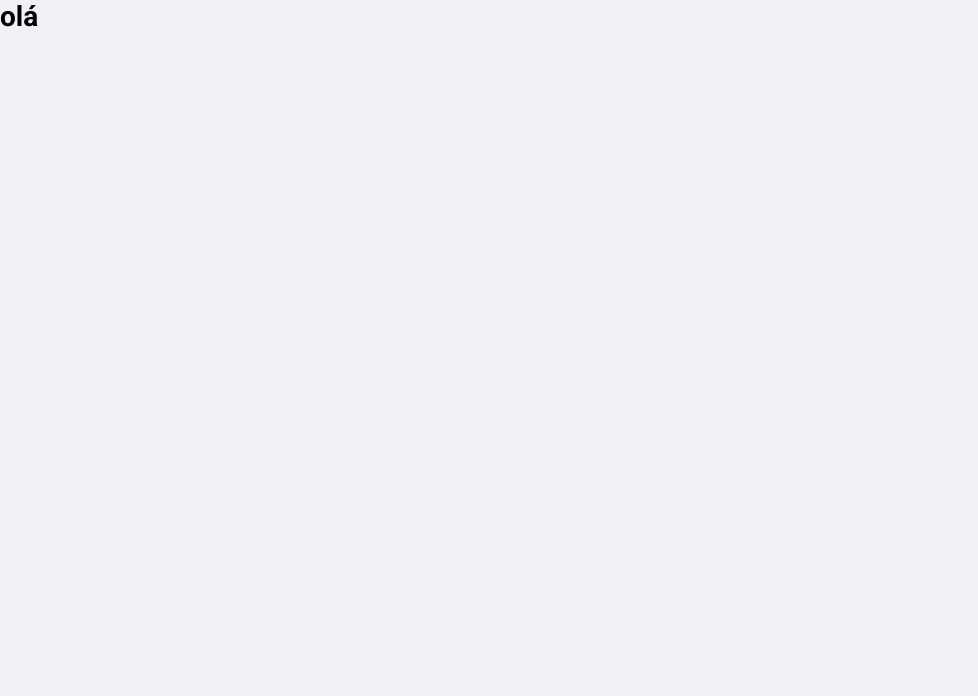
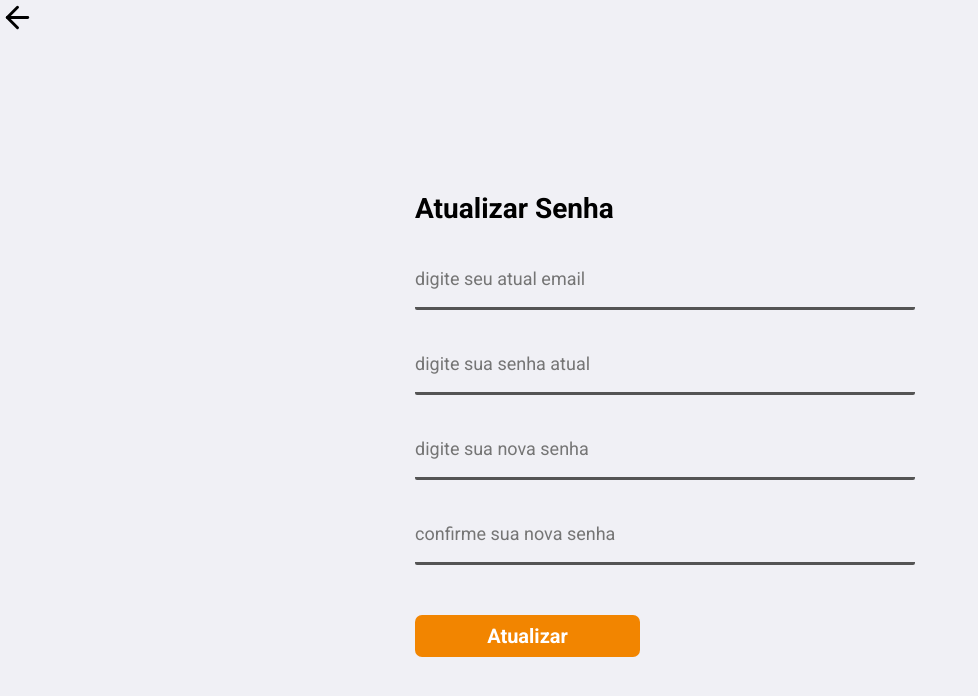
Before and after one commit to omateusamaral/Notes, a React (Create React App) app in the folder frontend/: page /editpassword in a window 1280 px wide. Shown: the top 696 px of the page, without its empty margins (0-978 px from the left). Built offline with nearby package versions, Linux system fonts and the light colour scheme; sample sign-in values are in the browser's storage.

Commit message:
update user account function finished

```diff
--- a/frontend/src/Pages/Account/index.js
+++ b/frontend/src/Pages/Account/index.js
@@ -22,7 +22,7 @@ export default function Account() {
               {email} <FiChevronRight size={20} color="#000" />
             </span>
           </Link>
-          <Link to="" className="edit-password">
+          <Link to="/editpassword" className="edit-password">
             <div>
               Senha <FiChevronRight size={20} color="#000" />
             </div>
--- a/frontend/src/Pages/EditPassword/index.js
+++ b/frontend/src/Pages/EditPassword/index.js
@@ -1,7 +1,94 @@
 import React from "react";
+import { useHistory, Link } from "react-router-dom";
+import { FiArrowLeft } from "react-icons/fi";
+import { Formik, Form, Field, ErrorMessage } from "formik";
+import * as Yup from "yup";
+import api from "../../services/api";
+import "./style.css";
+const initValues = {
+  email: "",
+  oldPassword: "",
+  password: "",
+  confirmPassword: "",
+};
+const validationSchema = Yup.object({
+  email: Yup.string().email("Invalid E-mail").required("Campo obrigatório!"),
+  oldPassword: Yup.string().required("Campo obrigatório!").min("6"),
+  password: Yup.string().required("Campo obrigatório!").min("6"),
+  confirmPassword: Yup.string().required("Campo obrigatório!").min("6"),
+});
+export default function EditPassword() {
+  const history = useHistory();
+  const token = localStorage.getItem("token");
+  async function handleUpdate(values) {
+    try {
+      const response = await api.put("users", values, {
+        headers: {
+          Authorization: token,
+        },
+      });
+      const { data } = response;
 
-// import { Container } from './styles';
+      if (data) {
+        history.push("/account");
+      }
+    } catch (err) {
+      alert("Erro Ao Editar usuário. verifique os dados digitados.");
+    }
+  }
+  return (
+    <>
+      <Link className="backlink" to="/account">
+        <FiArrowLeft size={35} color="#000" />
+      </Link>
+      <div className="password-container">
+        <Formik
+          initialValues={initValues}
+          validationSchema={validationSchema}
+          onSubmit={handleUpdate}
+        >
+          <Form>
+            <h1>Atualizar Senha</h1>
 
-export default function Editpassword() {
-  return <h1>olá</h1>;
+            <Field
+              type="email"
+              className="inputRegister"
+              placeholder="digite seu atual email"
+              name="email"
+            />
+            <ErrorMessage name="email" />
+            <br />
+            <Field
+              type="password"
+              className="inputRegister"
+              placeholder="digite sua senha atual"
+              name="oldPassword"
+            />
+            <ErrorMessage name="oldPassword" />
+            <br />
+            <Field
+              type="password"
+              className="inputRegister"
+              placeholder="digite sua nova senha"
+              name="password"
+            />
+            <ErrorMessage name="password" />
+            <br />
+
+            <Field
+              type="password"
+              className="inputRegister"
+              placeholder="confirme sua nova senha"
+              name="confirmPassword"
+            />
+            <ErrorMessage name="confirmPassword" />
+            <br />
+            <button type="submit" className="btn">
+              Atualizar
+            </button>
+          </Form>
+        </Formik>
+      </div>
+    </>
+  );
 }
--- a/frontend/src/Pages/EditPassword/style.css
+++ b/frontend/src/Pages/EditPassword/style.css
@@ -0,0 +1,51 @@
+.password-container {
+  display: flex;
+  flex-direction: column;
+  justify-content: center;
+  align-items: center;
+
+  width: 100%;
+  max-width: 2180px;
+  padding: 0 30px;
+  margin: 32px auto;
+}
+.password-container form {
+  width: 100%;
+  margin-top: 10%;
+  max-width: 450px;
+  animation-name: up;
+  animation-duration: 1000ms;
+}
+@keyframes up {
+  from {
+    opacity: 0;
+    transform: translateY(15px);
+  }
+  to {
+    opacity: 1;
+  }
+}
+.password-container form .inputRegister {
+  width: 500px;
+  height: 60px;
+  margin-top: 25px;
+  border-width: 3px;
+  border-radius: 2px;
+  border-top: 0px;
+  border-left: 0px;
+  border-right: 0px;
+  border-color: #000;
+  background: #f0f0f5;
+}
+
+.password-container form .btn {
+  font-weight: bold;
+  font-size: 20px;
+  border: none;
+  background-color: #f28500;
+  padding: 2%;
+  border-radius: 7px;
+  margin-top: 50px;
+  width: 50%;
+  color: #fff;
+}
```
